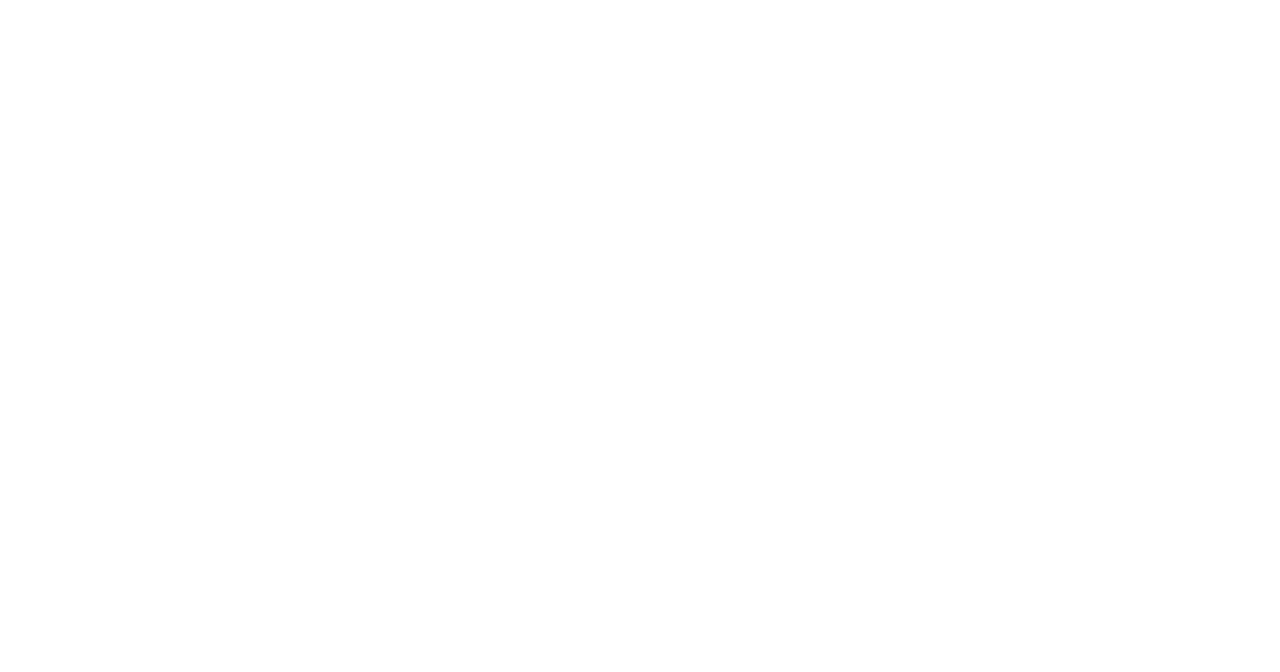
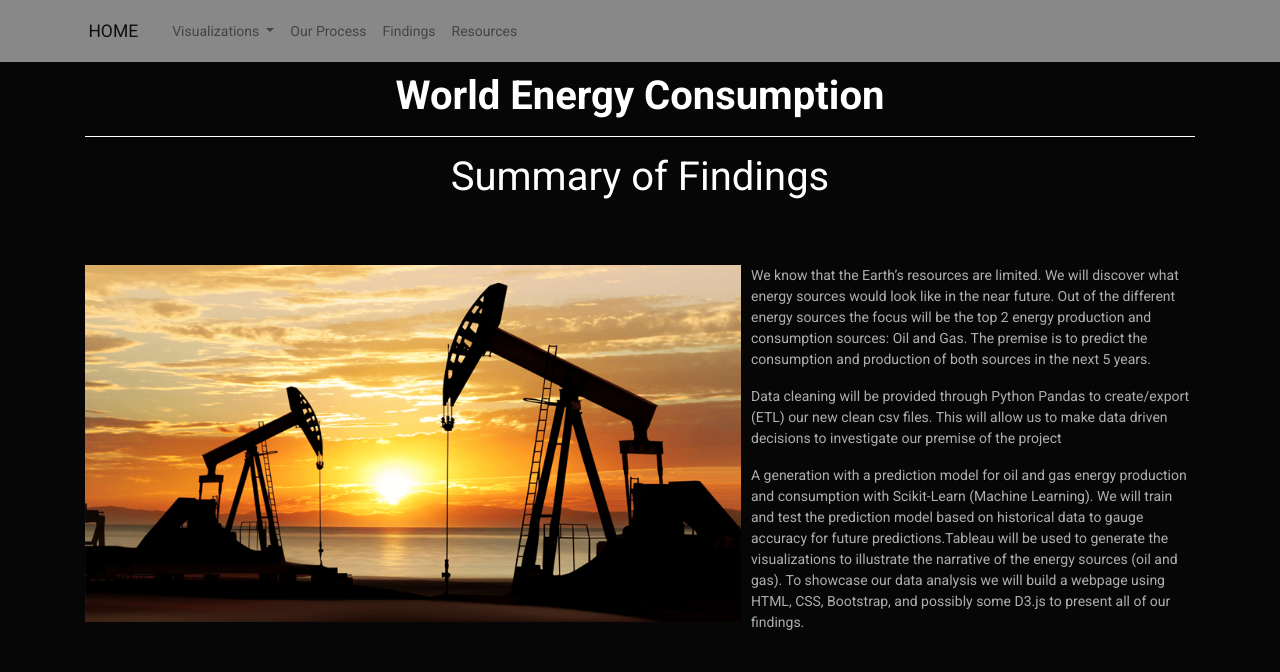
Before and after one commit to minerva-b/Final_Team_Project, a plain HTML site: page html_files /findings.html in a window 1280 px wide. Drawn offline with nearby package versions, Linux system fonts and the light colour scheme.

Commit message:
updating htmls

```diff
--- a/html_files /findings.html
+++ b/html_files /findings.html
@@ -0,0 +1,70 @@
+<!DOCTYPE html>
+<html lang="en">
+
+<head>
+  <meta charset="UTF-8">
+  <title>Findings</title>
+  <link rel="stylesheet" href="https://stackpath.bootstrapcdn.com/bootstrap/4.3.1/css/bootstrap.min.css" integrity="sha384-ggOyR0iXCbMQv3Xipma34MD+dH/1fQ784/j6cY/iJTQUOhcWr7x9JvoRxT2MZw1T" crossorigin="anonymous">
+
+  <script src="https://code.jquery.com/jquery-3.3.1.slim.min.js" integrity="sha384-q8i/X+965DzO0rT7abK41JStQIAqVgRVzpbzo5smXKp4YfRvH+8abtTE1Pi6jizo" crossorigin="anonymous"></script>
+  <script src="https://cdnjs.cloudflare.com/ajax/libs/popper.js/1.14.7/umd/popper.min.js" integrity="sha384-UO2eT0CpHqdSJQ6hJty5KVphtPhzWj9WO1clHTMGa3JDZwrnQq4sF86dIHNDz0W1" crossorigin="anonymous"></script>
+  <script src="https://stackpath.bootstrapcdn.com/bootstrap/4.3.1/js/bootstrap.min.js" integrity="sha384-JjSmVgyd0p3pXB1rRibZUAYoIIy6OrQ6VrjIEaFf/nJGzIxFDsf4x0xIM+B07jRM" crossorigin="anonymous"></script>
+
+  <link rel="stylesheet" href="bootstrap.min-2.css">
+  <link rel="stylesheet" href="style.css">
+</head>
+<body>
+    <body>
+    <div class="navigation">
+        <nav class="navbar navbar-expand-lg navbar-light bg-light">
+            <a class="navbar-brand" href="index.html">HOME</a>
+            <button class="navbar-toggler" type="button" data-toggle="collapse" data-target="#navbarSupportedContent" aria-controls="navbarSupportedContent" aria-expanded="false" aria-label="Toggle navigation">
+                <span class="navbar-toggler-icon"></span>
+            </button>
+
+
+            <div class="collapse navbar-collapse" id="navbarSupportedContent">
+                <ul class="navbar-nav mr-auto">
+                <li class="nav-item">
+                    <a class="nav-link dropdown-toggle" href="#" id="navbarDropdown" role="button" data-toggle="dropdown" aria-haspopup="true" aria-expanded="false">
+                    Visualizations
+                    </a>
+                    <div class="dropdown-menu" aria-labelledby="navbarDropdown">
+                    <a class="dropdown-item" href="01temp.html">VIZ1</a>
+                    <a class="dropdown-item" href="02humid.html">VIZ2</a>
+                    <a class="dropdown-item" href="03cloud.html">VIZ3</a>
+                    <a class="dropdown-item" href="04wind.html">VIZ4</a>
+                    </div>
+                </li>
+                <li class="nav-item">
+                    <a class="nav-link" href="process.html">Our Process</a>
+                </li>
+                <li class="nav-item">
+                    <a class="nav-link" href="findings.html">Findings</a>
+                </li>
+                <li class="nav-item">
+                    <a class="nav-link" href="resources.html">Resources</a>
+                </li>
+                </ul>
+            </div>
+        </nav>
+    <div class="container">
+        <div class="row">
+            <div class="col-lg-12 col-md-12">
+                <div class="box" style="padding-bottom: 20px;">
+                    <h3 class="title">World Energy Consumption</h3>
+                    <hr>
+                    <h3 class="compare_text">Summary of Findings</h3>
+                    <img src="Images/oil_gas_1.png" alt="Max Temperature" class="main-image">
+                    <p> We know that the Earth’s resources are limited. We will discover what energy sources would look like in the near future. Out of the different energy sources the focus will be the top 2 energy production and consumption sources: Oil and Gas. The premise is to predict the consumption and production of both sources in the next 5 years.
+                    </p>
+                    <p> Data cleaning will be provided through Python Pandas to create/export (ETL)  our new clean csv files. This will allow us to make data driven decisions to investigate our premise of the project
+                    </p>
+                    <p> A generation with a prediction model for oil and gas energy production and consumption with Scikit-Learn (Machine Learning). We will train and test the prediction model based on historical data to gauge accuracy for future predictions.Tableau will be used to generate the visualizations to illustrate the narrative of the energy sources (oil and gas). To showcase our data analysis we will build a webpage using HTML, CSS, Bootstrap, and possibly some D3.js to present all of our findings.
+                    </p>
+
+                </div>
+            </div>
+        </div>
+    </div>
+</body>
--- a/html_files /style.css
+++ b/html_files /style.css
@@ -22,6 +22,7 @@
 .title {
     font-weight: bolder;
     text-align: center;
+    margin-top: 10px;
 }
 .active, .panel:hover {
     border-style: solid;
```
Also changed, not shown: html_files /index.html (+1 -1 lines), html_files /process.html (+69 -0 lines), html_files /resources.html (+2 -2 lines).
